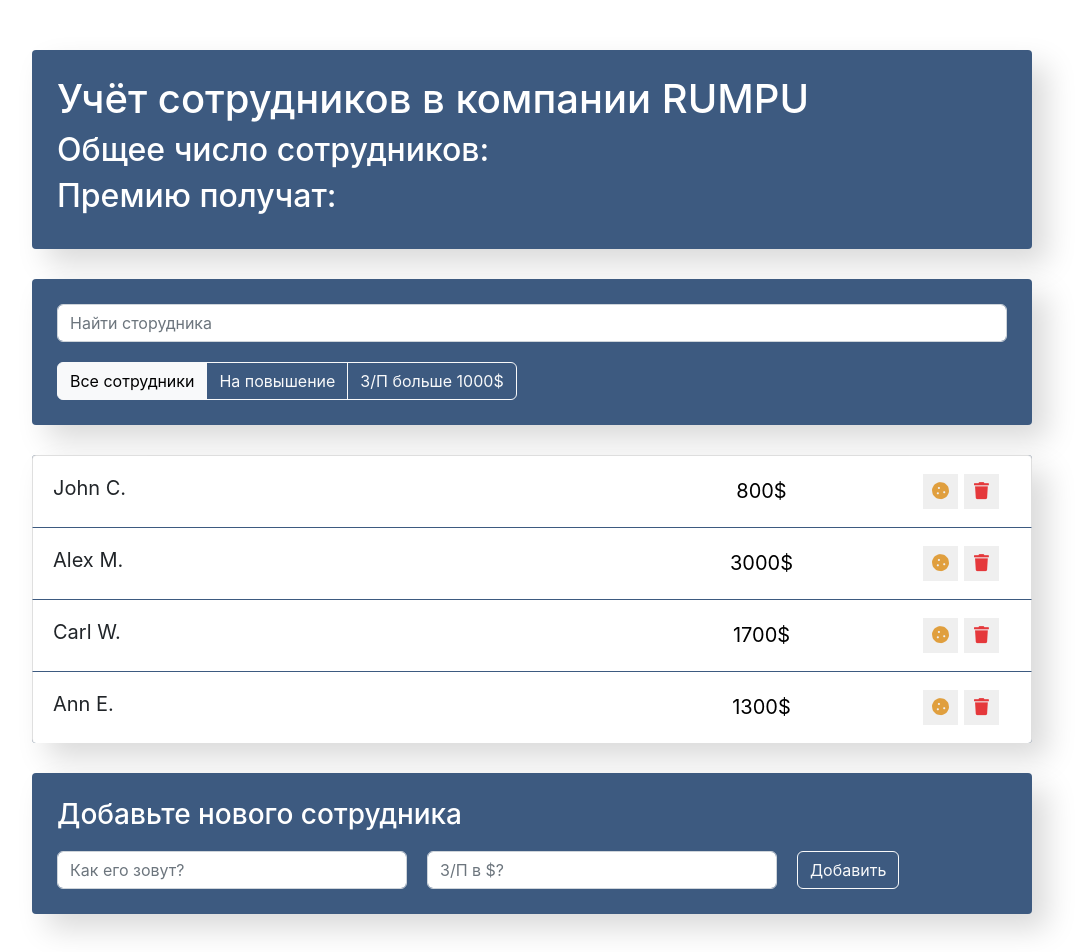
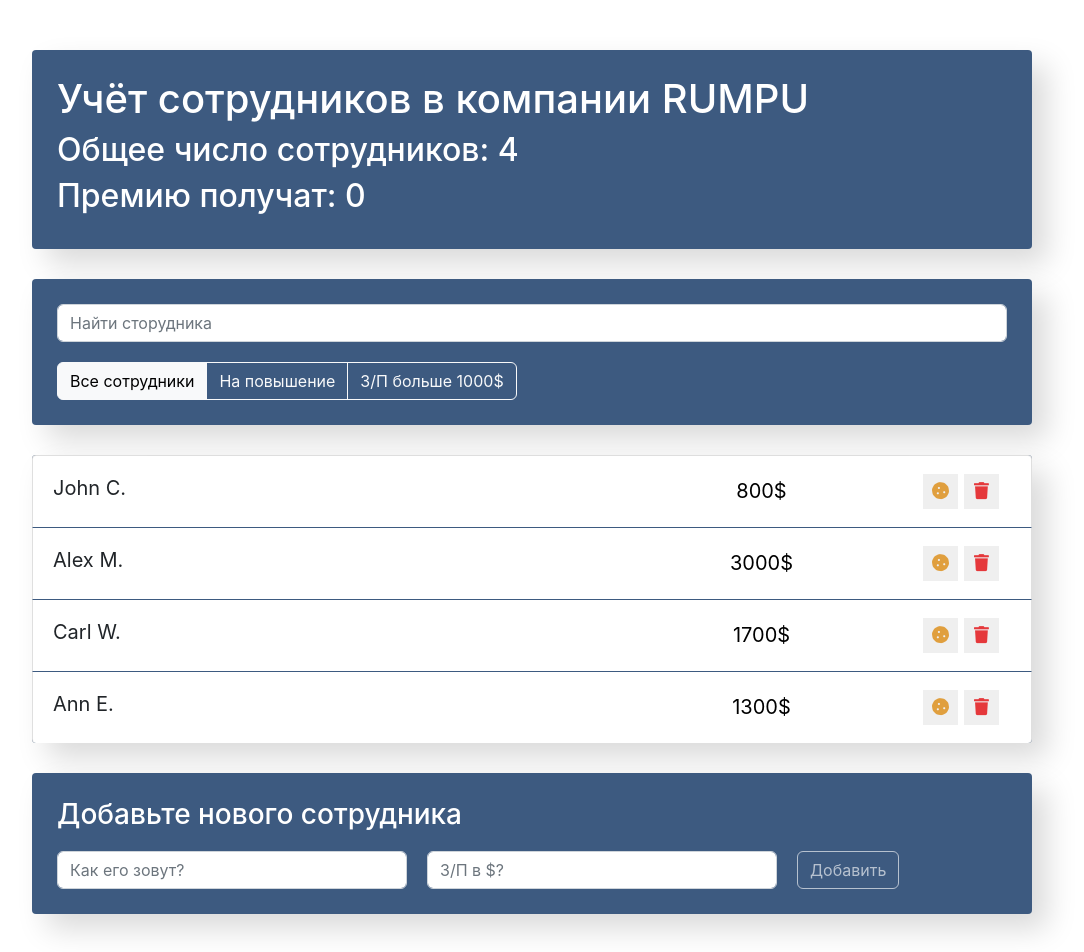
Before and after one commit to egorchh/salariesReactApp, a React (Create React App) app: page / in a window 1280 px wide. Shown: the top 952 px of the page, without its empty margins (108-1192 px from the left). Built offline with nearby package versions, Linux system fonts and the light colour scheme.

Commit message:
fixed: form's bag

```diff
--- a/src/components/app-info/app-info.jsx
+++ b/src/components/app-info/app-info.jsx
@@ -1,11 +1,12 @@
 import './app-info.css';
 
-const AppInfo = () => {
+const AppInfo = (props) => {
+  const { employeesCount, increasedEmployees } = props
   return (
     <div className="app-info">
       <h1>Учёт сотрудников в компании RUMPU</h1>
-      <h2>Общее число сотрудников: </h2>
-      <h2>Премию получат: </h2>
+      <h2>Общее число сотрудников: {employeesCount}</h2>
+      <h2>Премию получат: {increasedEmployees}</h2>
     </div>
   );
 }
--- a/src/components/app/app.jsx
+++ b/src/components/app/app.jsx
@@ -1,6 +1,4 @@
 import { Component } from 'react';
-
-import nextId from "react-id-generator";
 
 import AppInfo from '../app-info/app-info';
 import SearchPanel from '../search-panel/search-panel';
@@ -15,12 +13,13 @@
     super(props);
     this.state = {
       data: [
-        {name: "John C.", salary: 800, increase: true, id: 1},
-        {name: "Alex M.", salary: 3000, increase: false, id: 2},
-        {name: "Carl W.", salary: 1700, increase: true, id: 3},
-        {name: "Ann E.", salary: 1300, increase: false, id: 4},
+        {name: "John C.", salary: 800, increase: false, rise: false, id: 1},
+        {name: "Alex M.", salary: 3000, increase: false, rise: false, id: 2},
+        {name: "Carl W.", salary: 1700, increase: false, rise: false, id: 3},
+        {name: "Ann E.", salary: 1300, increase: false, rise: false, id: 4},
       ],
     }
+    this.maxId = 4;
   }
 
   deleteItem = (id) => {
@@ -36,21 +35,33 @@
       name,
       salary,
       increase: false,
-      id: nextId(),
+      rise: false,
+      id: ++this.maxId,
     }
+    // if (newItem.name && newItem.name.length >= 3 && newItem.salary) {
     this.setState(({data}) => {
       const newArr = [...data, newItem];
       return {
         data: newArr,
       }
     });
+  }
 
+  onToggleProp = (id, prop) => {
+    this.setState(({data}) => ({
+      data: data.map(item => {
+        return item.id === id ? {...item, [prop]: !item[prop]} : item
+      })
+    }))
   }
 
   render() {
+    const {data} = this.state;
     return (
       <div className="app">
-        <AppInfo/>
+        <AppInfo
+        employeesCount={data.length}
+        increasedEmployees={data.filter(item => item.increase).length}/>
 
         <div className="search-panel">
           <SearchPanel/>
@@ -59,7 +70,8 @@
 
         <EmployeesList
         data={this.state.data}
-        onDelete={this.deleteItem}/>
+        onDelete={this.deleteItem}
+        onToggleProp={this.onToggleProp}/>
         <EmployeesAddForm
         onAdd={this.addItem}/>
       </div>
--- a/src/components/employees-add-form/employees-add-form.jsx
+++ b/src/components/employees-add-form/employees-add-form.jsx
@@ -7,11 +7,27 @@
     super(props);
     this.state = {
       name: '',
-      salary: ''
+      salary: '',
+      disabled: true
     }
   }
 
   onValueChange = (e) => {
+    const nameInputLength = document.querySelector('.name-input').value.length;
+    const salaryInputLength = document.querySelector('.salary-input').value.length;
+    if (nameInputLength >= 3 && salaryInputLength >= 3) {
+      this.setState(() => {
+        return {
+          disabled: false
+        }
+      })
+    } else {
+      this.setState(() => {
+        return {
+          disabled: true
+        }
+      })
+    }
     this.setState({
       [e.target.name]: e.target.value
     })
@@ -28,7 +44,7 @@
   }
 
   render() {
-    const {name, salary} = this.state;
+    const {name, salary, disabled} = this.state;
     return (
       <div className="app-add-form">
         <h3>Добавьте нового сотрудника</h3>
@@ -36,20 +52,22 @@
           className="add-form d-flex"
           onSubmit={this.onSubmit}>
           <input type="text"
-            className="form-control new-post-label"
+            className="form-control new-post-label name-input"
             placeholder="Как его зовут?"
             name ="name"
             value={name}
             onChange={this.onValueChange}/>
           <input type="number"
-            className="form-control new-post-label"
+            className="form-control new-post-label salary-input"
             placeholder="З/П в $?"
             name ="salary"
             value={salary}
             onChange={this.onValueChange}/>
 
-          <button type="submit"
-            className="btn btn-outline-light">
+          <button
+            type="submit"
+            className="btn btn-outline-light submitButton"
+            disabled={disabled}>
             Добавить
           </button>
         </form>
--- a/src/components/employees-list-item/employees-list-item.jsx
+++ b/src/components/employees-list-item/employees-list-item.jsx
@@ -1,50 +1,25 @@
-import {Component} from 'react';
-
 import "./employees-list-item.css"
 
-class EmployeesListItem extends Component {
-  constructor(props) {
-    super(props);
-
-    this.state = {
-      increase: false,
-      raising: false
-    }
-  }
-
-  onIncrease = () => {
-    this.setState(({increase}) => ({
-      increase: !increase
-    }));
-  };
-
-  onRaising = () => {
-    this.setState(({raising}) => ({
-      raising: !raising
-    }));
-  }
-
-  render() {
-
-    const {name, salary, onDelete} = this.props;
-    const {increase, raising} = this.state;
+const EmployeesListItem = (props) => {
+  const {name, salary, onDelete, onToggleProp, increase, rise} = props;
 
   let classNames = 'list-group-item d-flex justify-content-between';
   if (increase) {
     classNames += ' increase'
   }
-    if (raising) {
+  if (rise) {
     classNames += ' like'
   }
 
   return (
     <li className={classNames}>
-        <span onClick={this.onRaising} className="list-group-item-label">{name}</span>
+      <span onClick={onToggleProp} className="list-group-item-label" data-toggle="rise">{name}</span>
       <input type="text" className="list-group-item-input" defaultValue={salary + '$'} />
       <div className='d-flex justify-content-center align-items-center'>
         <button type="button"
           className="btn-cookie btn-sm"
-            onClick={this.onIncrease}>
+          onClick={onToggleProp}
+          data-toggle="increase">
           <i className="fas fa-cookie"></i>
         </button>
 
@@ -58,6 +33,5 @@
     </li>
   );
 }
-}
 
 export default EmployeesListItem;
--- a/src/components/employees-list/employees-list.jsx
+++ b/src/components/employees-list/employees-list.jsx
@@ -3,16 +3,19 @@
 import "./employees-list.css";
 
 
-const EmployeesList = ({data, onDelete, onAddEmployeer}) => {
+const EmployeesList = ({data, onDelete, onToggleProp}) => {
 
   const elements = data.map(item => {
     const {id} = item;
     return (
-      <EmployeesListItem key={id}
+      <EmployeesListItem
+      key={id}
       name={item.name}
       salary={item.salary}
-      increase={item.increase ? "increase" : ''}
-      onDelete={() => onDelete(id)}/>
+      increase={item.increase ? true : false}
+      rise={item.rise ? true : false}
+      onDelete={() => onDelete(id)}
+      onToggleProp={(e) => onToggleProp(id, e.currentTarget.getAttribute('data-toggle'))}/>
     );
   });
 
```
Lines whose indentation alone changed are shown as unchanged.
